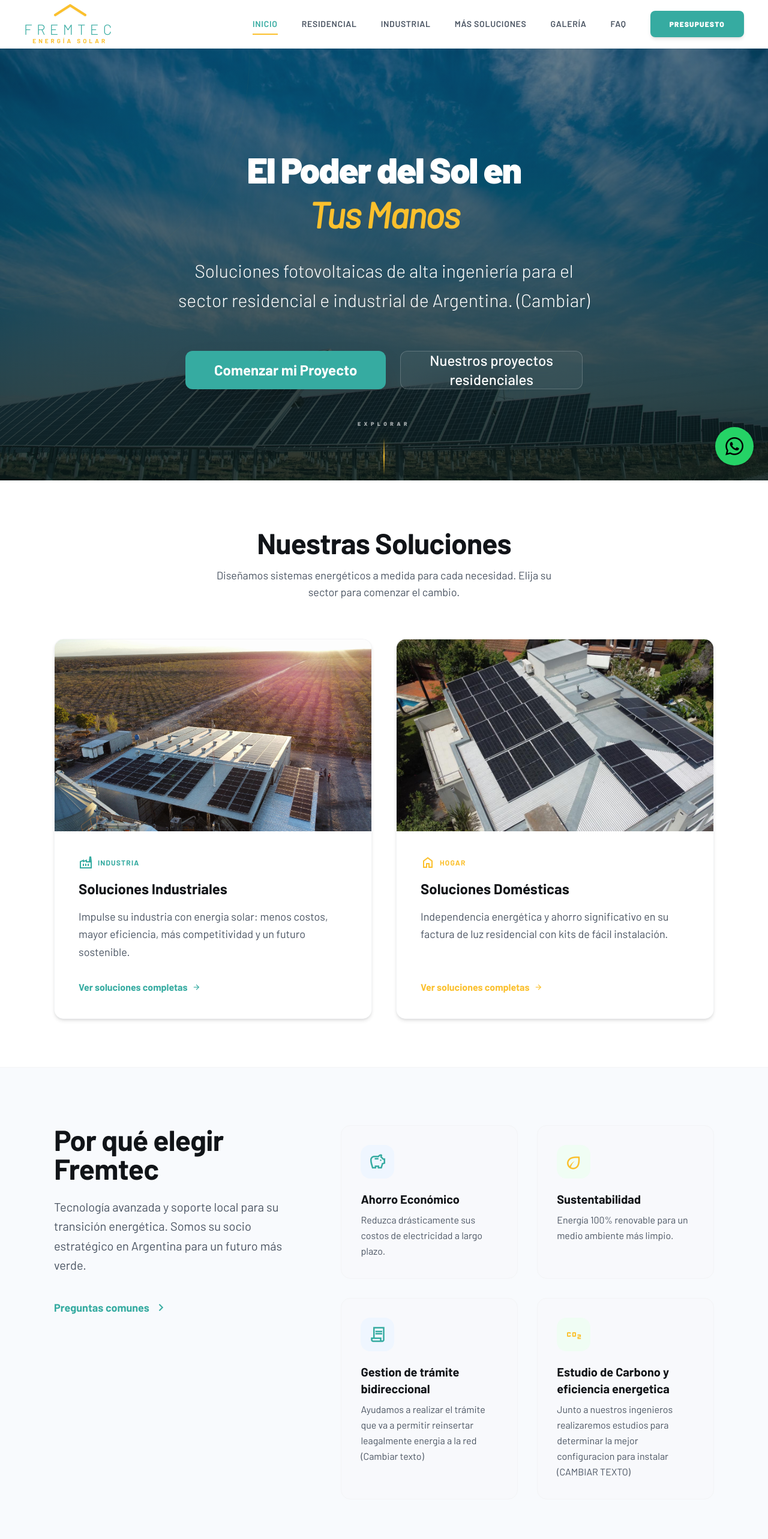
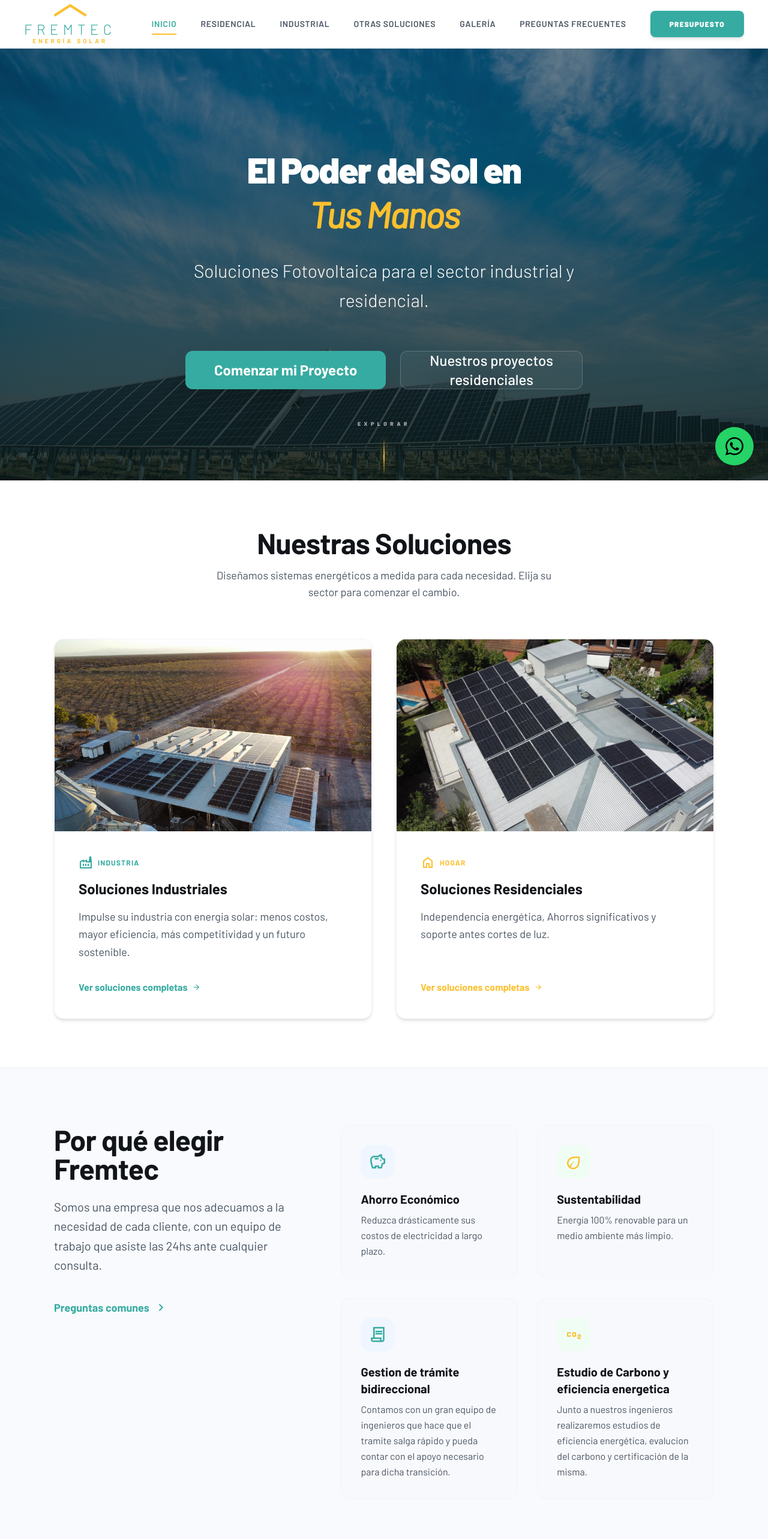
Before and after one commit to JCM200309/fremtec, a React (Vite) app: page / in a window 1280 px wide. Shown: the top 2566 px of the page at 60% size. Built offline with nearby package versions, Linux system fonts and the light colour scheme; the HTML template or start-up script is replaced by a standard one.

Commit message:
Actualizo Textos

```diff
--- a/components/DomesticSolutions.tsx
+++ b/components/DomesticSolutions.tsx
@@ -22,6 +22,7 @@ const DomesticSolutions: React.FC = () => {
             </h2>
             <p className="text-gray-600 text-lg mb-10 leading-relaxed">
               En Argentina, el sol es un recurso inagotable. Con Fremtec Doméstica, podés generar tu propia energía, inyectar el excedente a la red mediante la Ley de Generación Distribuida y ahorrar miles de pesos anualmente.
+              <br></br>Ser totalmente independiente de la energía y contar con una solución ante cortes de luz
             </p>
             <div className="grid grid-cols-1 sm:grid-cols-2 gap-6">
               {benefits.map((b, i) => (
--- a/components/FAQ.tsx
+++ b/components/FAQ.tsx
@@ -24,6 +24,14 @@ const FAQ: React.FC = () => {
     {
       q: "¿Cómo sé cuántos paneles necesito?",
       a: "Depende de tu consumo histórico (que podés ver en tu factura de luz). Nuestro equipo técnico realiza un dimensionamiento personalizado basado en tus necesidades actuales y futuras."
+    },
+    {
+      q: "¿Cuanto duran las baterías?",
+      a: "En el caso de baterías de Plomo acido rinde entre 2 a 5 años dependiendo del uso y programación del inversor y en el caso de las baterías de LITIO rinden 10 años"
+    },
+    {
+      q: "¿Cual debe ser la orientacion de los paneles?",
+      r: "Siempre deben estar orientados hacia el norte."
     }
   ];
 
--- a/components/Features.tsx
+++ b/components/Features.tsx
@@ -22,14 +22,14 @@ const Features: React.FC = () => {
     },
     {
       title: "Gestion de trámite bidireccional",
-      desc: "Ayudamos a realizar el trámite que va a permitir reinsertar leagalmente energia a la red (Cambiar texto)",
+      desc: "Contamos con un gran equipo de ingenieros que hace que el tramite salga rápido y pueda contar con el apoyo necesario  para dicha transición.",
       icon: "Contract",
       bgColor: "bg-blue-50",
       iconColor: "text-primary"
     },
     {
       title: "Estudio de Carbono y eficiencia energetica",
-      desc: "Junto a nuestros ingenieros realizaremos estudios para determinar la mejor configuracion para instalar (CAMBIAR TEXTO)",
+      desc: "Junto a nuestros ingenieros realizaremos estudios de eficiencia energética, evalucion del carbono y certificación de la misma.",
       icon: "Co2",
       bgColor: "bg-green-50",
       iconColor: "text-secondary"
@@ -45,7 +45,7 @@ const Features: React.FC = () => {
               Por qué elegir Fremtec
             </h2>
             <p className="text-gray-600 text-xl leading-relaxed">
-              Tecnología avanzada y soporte local para su transición energética. Somos su socio estratégico en Argentina para un futuro más verde.
+              Somos una empresa que nos adecuamos a la necesidad de cada cliente, con un equipo de trabajo que asiste las 24hs ante cualquier consulta.
             </p>
             <button
             onClick={() => navigate("/faq")}
--- a/components/Hero.tsx
+++ b/components/Hero.tsx
@@ -31,7 +31,7 @@ const Hero: React.FC = () => {
         </h1>
 
         <p className="text-white text-base p-hero-texts font-light leading-relaxed max-w-[720px] mb-12 border-l-2 border-secondary/30 pl-6 text-left md:text-center md:border-l-0 md:pl-0">
-          Soluciones fotovoltaicas de alta ingeniería para el sector residencial e industrial de Argentina. (Cambiar)
+          Soluciones Fotovoltaica para el sector industrial y residencial.
         </p>
 
         <div className="flex flex-col sm:flex-row gap-6 lg:w-full lg:justify-center sm:w-auto buttons-hero-texts buttons-hero-size">
--- a/components/IndustrialSolutions.tsx
+++ b/components/IndustrialSolutions.tsx
@@ -15,7 +15,7 @@ const IndustrialSolutions: React.FC = () => {
             Eficiencia Energética para la Industria Argentina.
           </h2>
           <p className="text-gray-600 text-lg max-w-[700px]">
-            Diseñamos parques solares e instalaciones industriales que reducen los costos operativos y mejoran la competitividad de tu empresa.
+            Diseñamos e instalamos parques industriales que reducen los costos operativos y mejoran la competitividad de tu empresa como también parques solares para venta de energia.
           </p>
         </div>
 
--- a/components/Navbar.tsx
+++ b/components/Navbar.tsx
@@ -12,9 +12,9 @@ const Navbar: React.FC = () => {
     { path: '/', label: 'Inicio' },
     { path: '/residencial', label: 'Residencial' },
     { path: '/industrial', label: 'Industrial' },
-    { path: '/otras-soluciones', label: 'Más Soluciones' },
+    { path: '/otras-soluciones', label: 'Otras Soluciones' },
     { path: '/galeria', label: 'Galería' },
-    { path: '/faq', label: 'FAQ' }
+    { path: '/faq', label: 'Preguntas Frecuentes' }
   ];
 
   // Cierra el menú cuando cambia la ruta
--- a/components/PageHero.tsx
+++ b/components/PageHero.tsx
@@ -28,7 +28,7 @@ const PageHero: React.FC<PageHeroProps> = ({ title, subtitle, backgroundImage })
           {title}
         </h1>
         <div className="w-20 h-1.5 bg-secondary mx-auto mb-8 rounded-full"></div>
-        <p className="text-white/80 text-lg md:text-xl max-w-[700px] mx-auto font-light leading-relaxed">
+        <p className="text-white/80 text-lg md:text-xl lg:text-2xl max-w-[700px] mx-auto leading-relaxed">
           {subtitle}
         </p>
       </div>
--- a/components/Solutions.tsx
+++ b/components/Solutions.tsx
@@ -16,9 +16,9 @@ const Solutions: React.FC = () => {
       color: "primary"
     },
     {
-      title: "Soluciones Domésticas",
+      title: "Soluciones Residenciales",
       subtitle: "HOGAR",
-      description: "Independencia energética y ahorro significativo en su factura de luz residencial con kits de fácil instalación.",
+      description: "Independencia energética, Ahorros significativos y soporte antes cortes de luz.",
       image: "/fotos/paginaWeb/Residencial/residencialNueva.jpeg",
       icon: "home",
       path: "/residencial",
--- a/pages/DomesticPage.tsx
+++ b/pages/DomesticPage.tsx
@@ -23,7 +23,7 @@ const DomesticPage: React.FC = () => {
           <h1 className="text-white font-black mb-6 leading-tight drop-shadow-2xl title-hero-texts">
             Tu Hogar, <span className="text-secondary">Tu Energía</span>
           </h1>
-          <p className="text-white/95 mx-auto drop-shadow-md p-hero-texts">
+          <p className="text-white mx-auto drop-shadow-md p-hero-texts">
             Asesoramos y dimensionamos sistemas solares a medida para el confort de tu familia y el ahorro real.
           </p>
 
@@ -61,7 +61,7 @@ const DomesticPage: React.FC = () => {
                 name: "Híbrido",
                 icon: "battery_charging_full",
                 active: true,
-                desc: "Backup energético mediante red y baterías. Seguridad ante cortes de suministro y gestión inteligente.",
+                desc: "Backup energético mediante red y baterías. Seguridad ante cortes de suministro y gestión inteligente.Sistema que sirve de ahorro energético y las batarias cubre ante cortes de luz. Es una combinación del equipo on grid y el off grid",
                 features: ["Respaldo 24/7", "Máxima eficiencia", "Energía ininterrumpida","Gestion de trámite bidireccional"]
               },
               {
--- a/pages/OtherSolutionsPage.tsx
+++ b/pages/OtherSolutionsPage.tsx
@@ -11,19 +11,19 @@ const OtherSolutionsPage: React.FC = () => {
     },
     {
       title: 'Carpot Solares',
-      description: 'Infraestructura de carga para vehículos eléctricos integrada con sistemas fotovoltaicos. El futuro de la movilidad sostenible alimentado por energía limpia.',
+      description: 'Estructuras de estacionamiento diseñadas para proteger vehículos, que integran paneles fotovoltaicos en su cubierta. Transforman un espacio pasivo (el parking) en una central de generación eléctrica, permitiendo alimentar las instalaciones de la empresa o cargar flotas de vehículos eléctricos.',
       image: '/fotos/paginaWeb/Otras/carPotNuevo.png',
       features: ['Carga rápida y ultra-rápida', 'Gestión inteligente de energía', 'Compatibilidad universal', 'Escalable']
     },
     {
       title: 'Termotanques Industriales',
-      description: 'Sistemas de calentamiento de agua a gran escala para industrias, hoteles y centros deportivos. Reducen drásticamente el costo operativo utilizando la energía térmica del sol.',
+      description: 'Sistemas de captación térmica diseñados para calentar agua utilizando exclusivamente la radiación solar. Gracias a sus tubos de vacío de alta eficiencia y tanques térmicos aislados, permiten cubrir hasta el 80% de las necesidades de agua caliente anuales, eliminando la dependencia de combustibles fósiles o resistencias eléctricas.',
       image: '/fotos/paginaWeb/Otras/termotanque.jpeg',
       features: ['Alta eficiencia térmica', 'Tanques de gran capacidad', 'Larga vida útil', 'Bajo mantenimiento']
     },
     {
       title: 'Bombeo Solar',
-      description: 'Soluciones de extracción de agua para el sector agropecuario e industrial sin dependencia de la red eléctrica o combustibles fósiles. Ideal para zonas remotas.',
+      description: 'Soluciones avanzadas de extracción y movimiento de agua que funcionan directamente con energía fotovoltaica. Estos sistemas eliminan la necesidad de red eléctrica o generadores de combustible, permitiendo el abastecimiento de agua en lugares remotos de forma automatizada y eficiente. ',
       image: '/fotos/bombeo_solar.jpg',
       features: ['Funcionamiento autónomo', 'Sin costos de combustible', 'Apto para pozos profundos', 'Instalación modular']
     }
@@ -35,7 +35,7 @@ const OtherSolutionsPage: React.FC = () => {
     <div className="w-full bg-white pb-20">
       <PageHero
         title="Otras Soluciones"
-        subtitle="Más allá de los paneles, ofrecemos una gama completa de tecnologías para maximizar su eficiencia energética."
+        subtitle="Mucho más que paneles: desarrollamos proyectos a medida en movilidad sustentable, gestión hídrica y energía térmica para optimizar todos sus recursos."
 
       />
 
--- a/pages/PresupuestoPage.tsx
+++ b/pages/PresupuestoPage.tsx
@@ -306,7 +306,12 @@ const PresupuestoPage: React.FC = () => {
                 </div>
                 <div className="flex items-center gap-3">
                   <span className="material-symbols-outlined text-sm">call</span>
-                  <span>+54 9 11 5057-2126 (Zona Norte) (CAMBIAR)</span>
+                  <p>+54 9 11 5057-2126 (Zona Norte) </p>
+
+                  <span className="material-symbols-outlined text-sm">call</span>
+                  <span>+54 9 11 6208-4045 (Zona Sur) </span>
+                  <span className="material-symbols-outlined text-sm">call</span>
+                  <span>+54 9 11 7176-9809 (Zona Oeste) </span>
                 </div>
               </div>
             </div>
```
Also changed, not shown: todo.txt.
